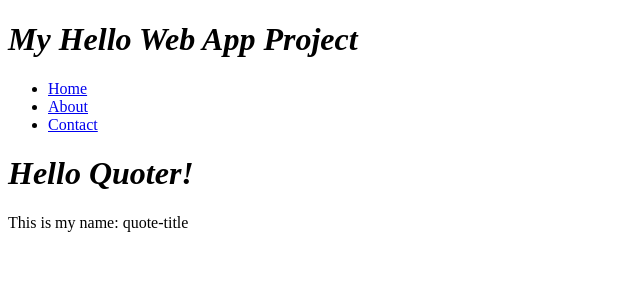
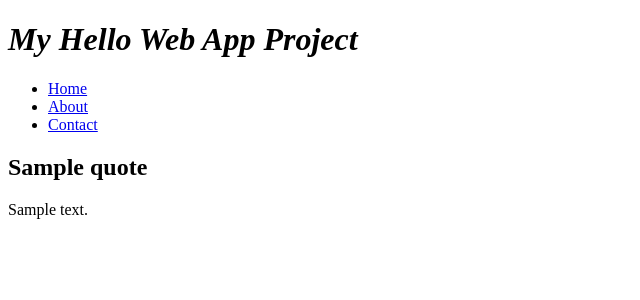
Before and after one commit to beatrix-bodo/Hellowebapp, a Django app: page / in a window 1280 px wide. Shown: the top 300 px of the page, without its empty margins (0-640 px from the left). Run offline with Django 3.2, Linux system fonts and the light colour scheme; tables that the repository leaves empty hold one stand-in row (values such as "Sample post").

Commit message:
Display dynamic information in templates

```diff
--- a/collection/templates/index.html
+++ b/collection/templates/index.html
@@ -2,6 +2,8 @@
 {% load humanize %}
 {% block title %}Homepage – {{ block.super}}{% endblock %}
 {% block content %}
-    <h1 class="title">Hello Quoter!</h1>
-    <p class="text">This is my name: {{ quote|slugify }}</p>
+    {% for quote in quotes %}
+    <h2>{{ quote.name }}</h2>
+    <p>{{ quote.description }}</p>
+    {% endfor %}
 {% endblock %}
--- a/collection/views.py
+++ b/collection/views.py
@@ -1,10 +1,9 @@
 from django.shortcuts import render
+from collection.models import Quote
 
 # Create your views here.
 def index(request):
-    number = 6
-    quote = "Quote title"
+    quotes = Quote.objects.all()
     return render(request, 'index.html', {
-        'number': number,
-        'quote': quote,
+        'quotes': quotes,
     })
```
